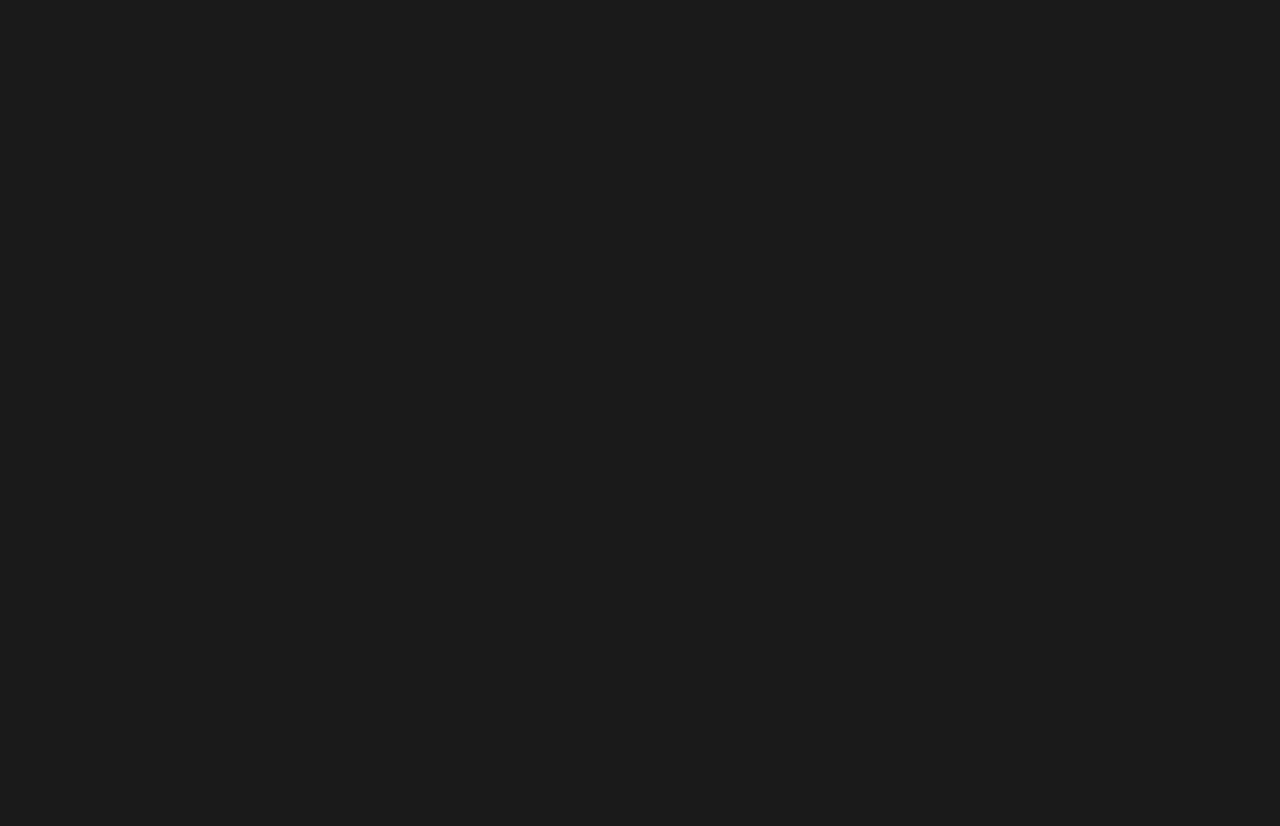
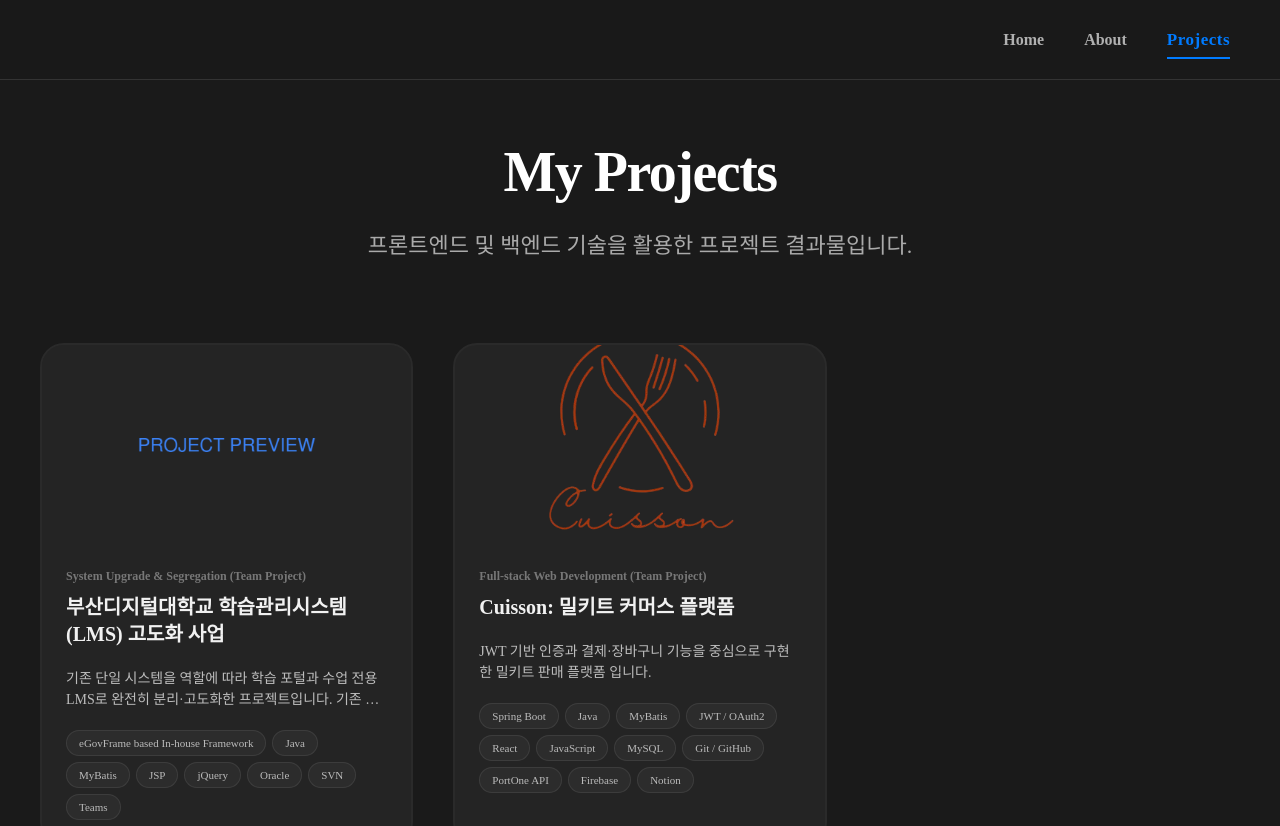
Before and after one commit to kim0705/portfolio, a React (Vite) app: page /projects in a window 1280 px wide. Before the commit this address had no page. Shown: the top 826 px of the page. Before the commit the page ends 800 px from the top, so only its background shows below. Built offline with nearby package versions, Linux system fonts and the light colour scheme.

Commit message:
fix: remove /portfolio prefix from all routes and links

```diff
--- a/src/App.jsx
+++ b/src/App.jsx
@@ -27,15 +27,15 @@ function App() {
             <Routes>
                 {isMobile ? (
                     <Route element={<MainLayout />}>
-                        <Route path="/portfolio/*" element={<PageSliderLayout />} />
-                        <Route path="/portfolio/projects/:projectId" element={<ProjectDetailPage/>}/>
+                        <Route path="/*" element={<PageSliderLayout />} />
+                        <Route path="/projects/:projectId" element={<ProjectDetailPage/>}/>
                     </Route>
                 ) : (
                     <Route element={<MainLayout />}>
-                        <Route path="/portfolio" element={<MainPage />} />
-                        <Route path="/portfolio/about" element={<AboutPage />} />
-                        <Route path="/portfolio/projects" element={<ProjectPage />} />
-                        <Route path="/portfolio/projects/:projectId" element={<ProjectDetailPage />} />
+                        <Route path="" element={<MainPage />} />
+                        <Route path="/about" element={<AboutPage />} />
+                        <Route path="/projects" element={<ProjectPage />} />
+                        <Route path="/projects/:projectId" element={<ProjectDetailPage />} />
                     </Route>
                 )}
             </Routes>
--- a/src/components/sections/About/About.jsx
+++ b/src/components/sections/About/About.jsx
@@ -99,7 +99,7 @@ function About({ type = "main" }) {
                                 <span key={i}>{s}</span>
                             ))}
                             {remainSkillsCnt > 0 && (
-                                <S.MoreButton onClick={() => navigate('/portfolio/about')}>
+                                <S.MoreButton onClick={() => navigate('/about')}>
                                     +{remainSkillsCnt}
                                 </S.MoreButton>
                             )}
--- a/src/components/sections/Projects/Projects.jsx
+++ b/src/components/sections/Projects/Projects.jsx
@@ -29,7 +29,7 @@ function Projects({ type = "main" }) {
 
     /* 상세 페이지 이동 */
     const projectDetailOnClick = (id) => {
-        navigate(`/portfolio/projects/${id}`);
+        navigate(`/projects/${id}`);
     };
 
     return (
--- a/src/layouts/Header/Header.jsx
+++ b/src/layouts/Header/Header.jsx
@@ -12,24 +12,24 @@ function Header() {
 				<ul>
 					<li>
 						<NavLink
-							to="/portfolio/" end>
+							to="/" end>
 							Home
 						</NavLink>
 					</li>
 					<li>
 						<NavLink
-							to="/portfolio/about">
+							to="/about">
 							About
 						</NavLink>
 					</li>
 					<li>
 						<NavLink
-							to="/portfolio/projects">
+							to="/projects">
 							Projects
 						</NavLink>
 					</li>
 					{/* <li>
-						<NavLink to="/portfolio">
+						<NavLink to="">
 							Contact
 						</NavLink>
 					</li> */}
--- a/src/layouts/PageSliderLayout/PageSliderLayout.jsx
+++ b/src/layouts/PageSliderLayout/PageSliderLayout.jsx
@@ -16,7 +16,7 @@ function PageSliderLayout() {
     /* Swiper 인스턴스 상태 */
     const [swiper, setSwiper] = useState(null);
 
-    const routes = ['/portfolio/', '/portfolio/about', '/portfolio/projects'];
+    const routes = ['/', '/about', '/projects'];
 
     /* URL 경로가 변경될 때마다 해당 경로에 맞는 슬라이드로 이동 */
     useEffect(() => {
```
